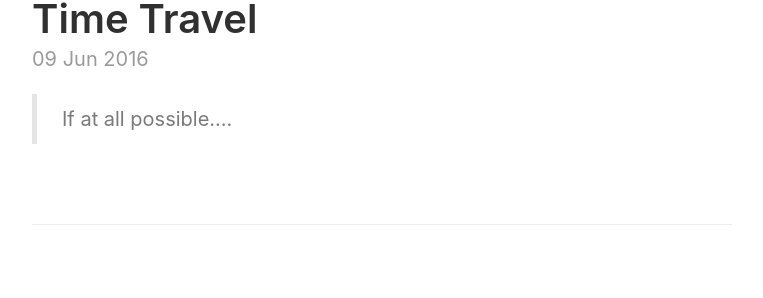
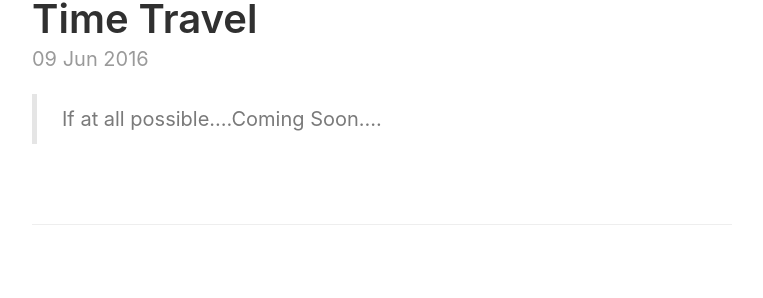
Before and after one commit to simple-guru/simple-guru.github.io, a Jekyll site: the page built from _posts/2016-06-09-Time -Travel.md, in a window 1280 px wide. Shown: the part 137-435 px from the top of the page, without its empty margins (258-1021 px from the left). Built offline with Jekyll 4.4.1, drawn with Linux system fonts in a browser that asks for light colours.

Commit message:
coming soon

```diff
--- a/_posts/2016-06-09-Time -Travel.md
+++ b/_posts/2016-06-09-Time -Travel.md
@@ -3,4 +3,4 @@ layout: post
 title: Time Travel
 ---
 
->If at all possible....
+>If at all possible....Coming Soon....
```
